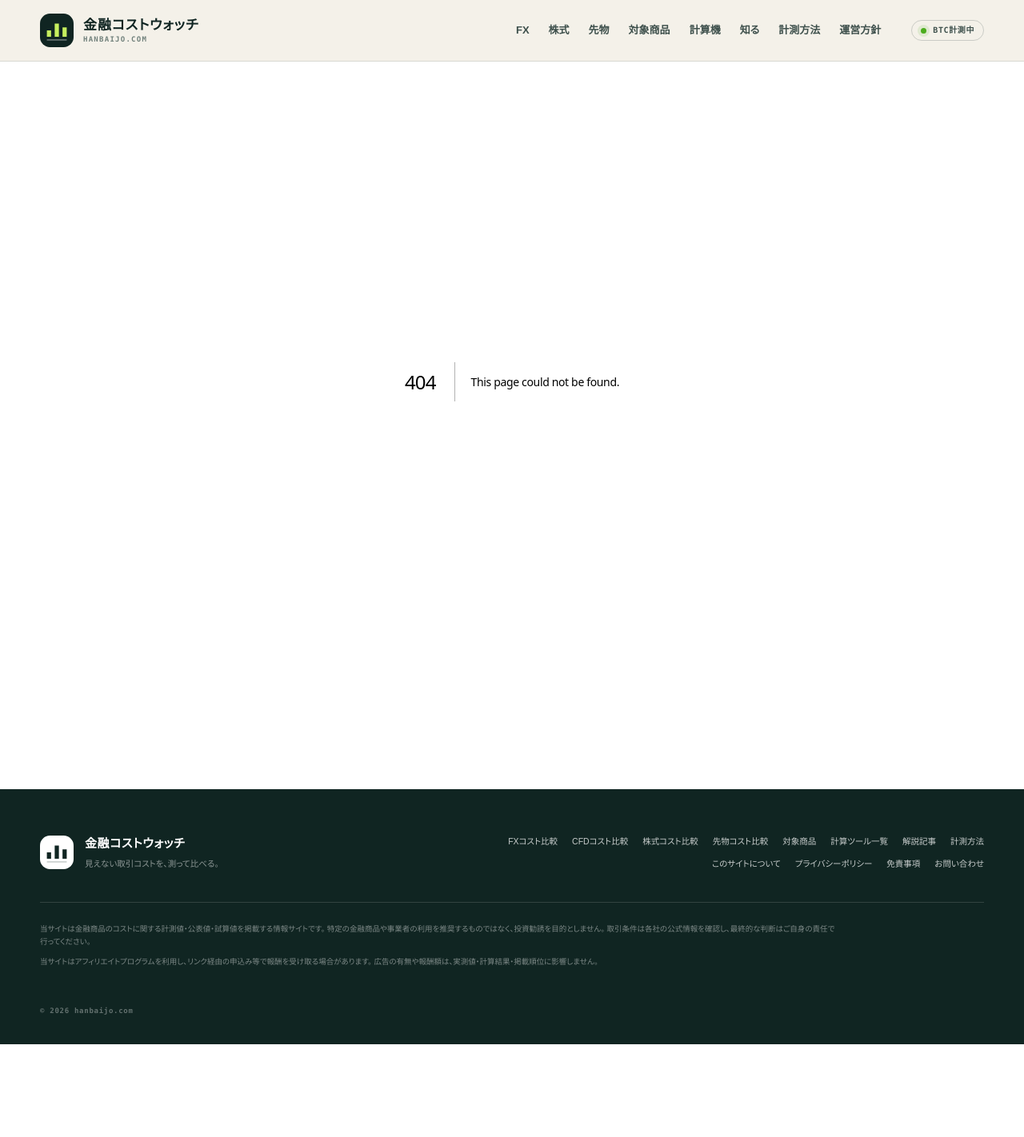
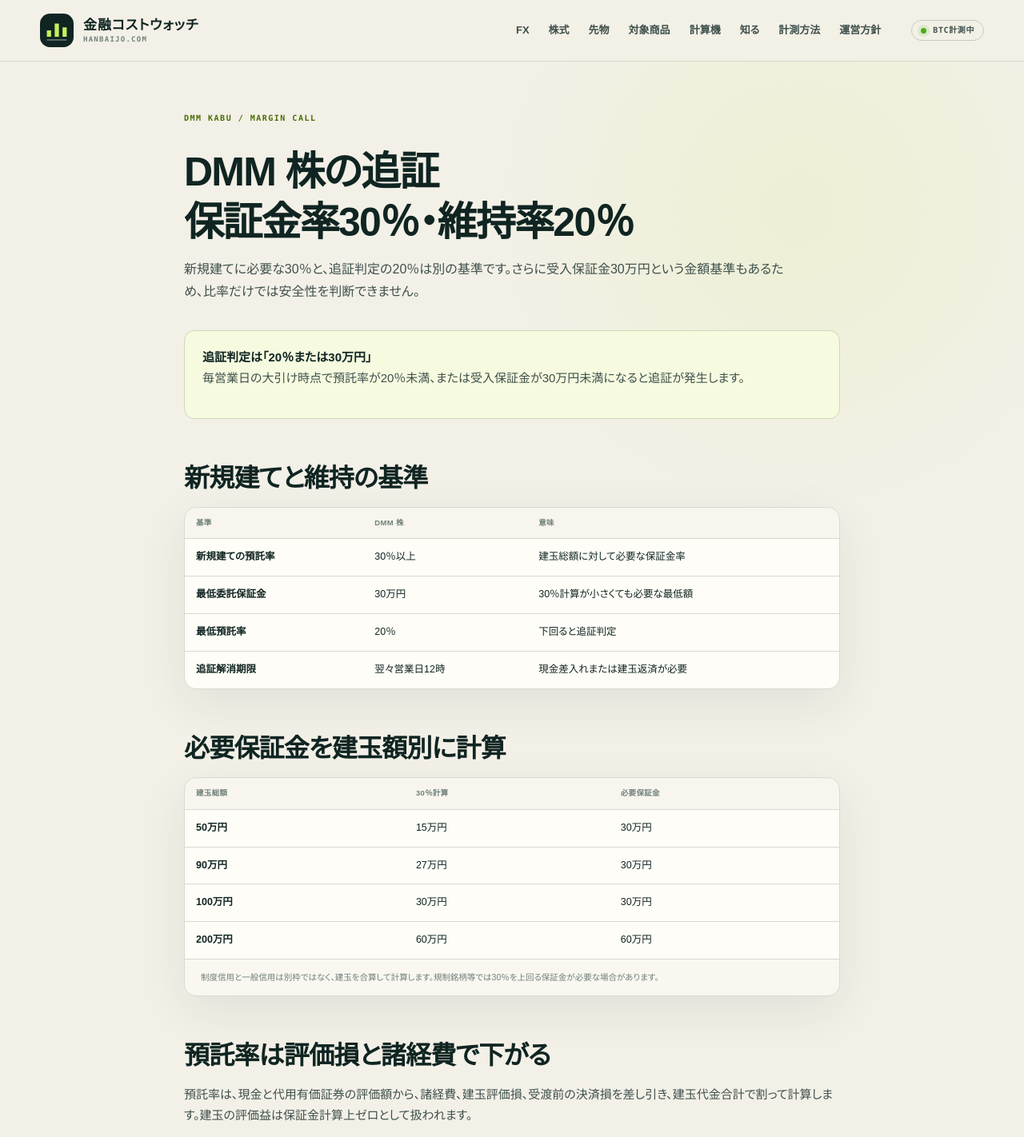
Before and after one commit to mrok18/hanbaijo, a Next.js app: page /articles/dmm-kabu-margin-call-maintenance-rate in a window 1280 px wide. Before the commit this address had no page. Shown: the top 1422 px of the page at 80% size. Before the commit the page ends 1306 px from the top, so only its background shows below. Built offline with nearby package versions, Linux system fonts and the light colour scheme.

Commit message:
Add DMM Kabu margin call guide

```diff
--- /dev/null
+++ b/app/articles/dmm-kabu-margin-call-maintenance-rate/page.tsx
@@ -0,0 +1,81 @@
+import Link from 'next/link';
+import AffiliateOfferCard from '@/components/AffiliateOfferCard';
+import { AFFILIATE_OFFERS } from '@/lib/affiliates';
+
+export const metadata = {
+  title: 'DMM 株の追証はいくらから？保証金率30％・維持率20％を計算',
+  description: 'DMM 株の国内信用取引について、最低保証金30万円、委託保証金率30％、最低預託率20％、追証の判定、期限、入金・返済による解消を整理します。',
+};
+
+const faq = [
+  { q: 'DMM 株の国内信用取引はいくらから始められますか？', a: '建玉総額の30％以上かつ30万円以上の委託保証金が必要です。計算上30％が30万円未満でも、最低30万円が必要です。' },
+  { q: '追証は何％で発生しますか？', a: '毎営業日の大引け時点で預託率が20％を下回った場合、または受入保証金が30万円を下回った場合に発生します。' },
+  { q: '翌日に株価が戻れば追証は消えますか？', a: '消えません。一度発生した追証は相場変動による自然解消が認められず、期限までに入金または建玉返済が必要です。' },
+] as const;
+
+export default function Page() {
+  const jsonLd = { '@context': 'https://schema.org', '@graph': [
+    { '@type': 'Article', headline: metadata.title, description: metadata.description, datePublished: '2026-09-09', dateModified: '2026-09-09', mainEntityOfPage: 'https://hanbaijo.com/articles/dmm-kabu-margin-call-maintenance-rate', author: { '@type': 'Organization', name: '金融コストウォッチ' }, publisher: { '@type': 'Organization', name: '金融コストウォッチ' } },
+    { '@type': 'FAQPage', mainEntity: faq.map((item) => ({ '@type': 'Question', name: item.q, acceptedAnswer: { '@type': 'Answer', text: item.a } })) },
+  ] };
+
+  return <article>
+    <script type="application/ld+json" dangerouslySetInnerHTML={{ __html: JSON.stringify(jsonLd).replace(/</g, '\\u003c') }} />
+    <p className="page-kicker">DMM KABU / MARGIN CALL</p>
+    <h1>DMM 株の追証<br />保証金率30％・維持率20％</h1>
+    <p className="lede">新規建てに必要な30％と、追証判定の20％は別の基準です。さらに受入保証金30万円という金額基準もあるため、比率だけでは安全性を判断できません。</p>
+
+    <div className="callout"><strong>追証判定は「20％または30万円」</strong><p>毎営業日の大引け時点で預託率が20％未満、または受入保証金が30万円未満になると追証が発生します。</p></div>
+
+    <h2>新規建てと維持の基準</h2>
+    <div className="data-panel"><div className="table-scroll"><table className="rates comparison-table"><thead><tr><th>基準</th><th>DMM 株</th><th>意味</th></tr></thead><tbody>
+      <tr><td className="ex-name">新規建ての預託率</td><td>30％以上</td><td>建玉総額に対して必要な保証金率</td></tr>
+      <tr><td className="ex-name">最低委託保証金</td><td>30万円</td><td>30％計算が小さくても必要な最低額</td></tr>
+      <tr><td className="ex-name">最低預託率</td><td>20％</td><td>下回ると追証判定</td></tr>
+      <tr><td className="ex-name">追証解消期限</td><td>翌々営業日12時</td><td>現金差入れまたは建玉返済が必要</td></tr>
+    </tbody></table></div></div>
+
+    <h2>必要保証金を建玉額別に計算</h2>
+    <div className="data-panel"><div className="table-scroll"><table className="rates comparison-table"><thead><tr><th>建玉総額</th><th>30％計算</th><th>必要保証金</th></tr></thead><tbody>
+      <tr><td className="ex-name">50万円</td><td>15万円</td><td>30万円</td></tr>
+      <tr><td className="ex-name">90万円</td><td>27万円</td><td>30万円</td></tr>
+      <tr><td className="ex-name">100万円</td><td>30万円</td><td>30万円</td></tr>
+      <tr><td className="ex-name">200万円</td><td>60万円</td><td>60万円</td></tr>
+    </tbody></table></div><p className="panel-note">制度信用と一般信用は別枠ではなく、建玉を合算して計算します。規制銘柄等では30％を上回る保証金が必要な場合があります。</p></div>
+
+    <h2>預託率は評価損と諸経費で下がる</h2>
+    <p>預託率は、現金と代用有価証券の評価額から、諸経費、建玉評価損、受渡前の決済損を差し引き、建玉代金合計で割って計算します。建玉の評価益は保証金計算上ゼロとして扱われます。</p>
+    <div className="fx-formula"><span>単純化した追証例</span><strong>（現金45万円 − 評価損16万円）÷ 建玉150万円</strong><b>≒ 19.33％</b><small>20％未満かつ受入保証金29万円となるため追証。諸経費等を除く仮定例です。</small></div>
+
+    <h2>株を担保にすると二重に変動する</h2>
+    <p>国内上場有価証券の代用掛目は原則として前営業日の最終価格等の80％、対象となる米国上場有価証券は前々営業日の最終価格の60％です。銘柄や規制により掛目が異なる場合があります。</p>
+    <p>代用株が値下がりすると、信用建玉が変わらなくても保証金評価額が減ります。建玉の評価損と代用株の値下がりが同時に起きれば、預託率はより速く低下します。</p>
+
+    <h2>追証を解消する2つの方法</h2>
+    <ol><li><strong>現金を差し入れる：</strong>追加保証金を証券アカウントへ入金する</li><li><strong>建玉を返済する：</strong>反対売買した建玉代金の20％が追証解消額に充当される</li></ol>
+    <p>追証発生日の翌々営業日12時までに必要額を解消します。他社からの株式入庫やFX代用からの株式振替は追証解消額へ充当できません。</p>
+    <p><Link href="/articles/dmm-kabu-deposit-methods">DMM 株の入金方法を確認 →</Link></p>
+
+    <h2>相場回復では自然解消しない</h2>
+    <div className="callout"><strong>翌日20％へ戻っても対応が必要</strong><p>一度確定した追証は、値上がりで預託率が回復しても消えません。取引画面に表示された追証額と期限を基準に対応します。</p></div>
+    <p>期限までに解消しない場合、差入期限当日の後場寄付で全信用建玉が強制返済されます。強制返済後に損金が残れば、不足分の入金も必要です。</p>
+
+    <h2>追証を避ける管理方法</h2>
+    <ul><li>30％ぎりぎりではなく現金余力を残す</li><li>建玉と同じ方向へ動きやすい代用株へ集中しない</li><li>決算、権利日、連休前に維持率を確認する</li><li>未実現利益を保証金余力として過信しない</li><li>金利・貸株料など日々の諸経費も織り込む</li><li>追証通知を待たず、取引画面の預託率を確認する</li></ul>
+    <p><Link href="/articles/dmm-kabu-margin-trading-cost">信用取引の金利・貸株料を計算 →</Link></p>
+
+    <h2>よくある質問</h2>
+    {faq.map((item) => <section key={item.q}><h3>{item.q}</h3><p>{item.a}</p></section>)}
+
+    <section className="article-sources" aria-labelledby="sources"><h2 id="sources">参照した公式資料</h2><ul>
+      <li><a href="https://kabu.dmm.com/start/guide/margin_beginner/margin/" target="_blank" rel="noopener noreferrer">DMM 株「委託保証金と追証」</a></li>
+      <li><a href="https://kabu.dmm.com/jp/margin/outline/" target="_blank" rel="noopener noreferrer">DMM 株「信用取引の商品概要・取引ルール」</a></li>
+      <li><a href="https://kabu.dmm.com/support/faqs/article/00299/" target="_blank" rel="noopener noreferrer">DMM 株「委託保証金率と最低委託保証金率」</a></li>
+      <li><a href="https://kabu.dmm.com/support/faqs/article/00300/" target="_blank" rel="noopener noreferrer">DMM 株「国内信用取引の追証」</a></li>
+      <li><a href="https://kabu.dmm.com/support/faqs/article/00311/" target="_blank" rel="noopener noreferrer">DMM 株「追証は自然解消するか」</a></li>
+    </ul><p>保証金・追証ルールは2026年9月9日に確認しました。銘柄規制や市場状況により条件が変わるため、取引画面と最新書面を確認してください。</p></section>
+
+    <section className="article-affiliate" aria-label="DMM 株の広告"><AffiliateOfferCard offer={AFFILIATE_OFFERS['dmm-kabu']} /><p className="affiliate-disclosure">上記はA8.netの提携広告です。広告報酬は記事内容や評価に影響しません。信用取引は保証金を上回る損失が生じる可能性があります。</p></section>
+    <p><Link href="/stocks/dmm-kabu">DMM 株のコストシート →</Link></p>
+  </article>;
+}
--- a/app/articles/posts.ts
+++ b/app/articles/posts.ts
@@ -1,4 +1,5 @@
 export const POSTS = [
+  { slug: 'dmm-kabu-margin-call-maintenance-rate', category: '国内株・DMM 株', title: 'DMM 株の追証はいくらから？保証金率30％・維持率20％を計算', desc: '最低保証金30万円、委託保証金率30％、最低預託率20％、追証の判定、期限、入金・返済による解消を整理する。' },
   { slug: 'dmm-kabu-margin-trading-cost', category: '国内株・DMM 株', title: 'DMM 株の信用取引手数料は無料？金利・貸株料・逆日歩を計算', desc: '0円の売買手数料と、買方金利、貸株料、逆日歩、事務管理費、名義書換料、デイトレ強制決済を整理する。' },
   { slug: 'dmm-kabu-ipo-application', category: '国内株・DMM 株', title: 'DMM 株のIPO申込方法｜前受金不要・完全平等抽選と当選後の手順', desc: '抽選時の資金、完全平等抽選、申込上限、当選・補欠当選後の購入意思表示、NISA口座区分を整理する。' },
   { slug: 'dmm-kabu-dividend-receiving-tax', category: '証券・DMM 株', title: 'DMM 株の配当金はいつ・どこに入る？受取方法と税金を整理', desc: '3つの配当金受取方式、入金時期、税率、特定口座の損益通算、NISAで非課税にする条件を整理する。' },
--- a/app/stocks/dmm-kabu/page.tsx
+++ b/app/stocks/dmm-kabu/page.tsx
@@ -5,6 +5,7 @@ import { AFFILIATE_OFFERS } from '@/lib/affiliates';
 export const metadata = { title: 'DMM 株の国内株手数料・コスト', description: 'DMM 株の国内株現物における1注文ごとの手数料と、信用・米国株で異なる条件を公式情報から整理します。' };
 export default function Page() {
   return <StockProviderFactSheet provider={STOCK_PROVIDERS['dmm-kabu']} affiliateOffer={AFFILIATE_OFFERS['dmm-kabu']} relatedArticles={[
+    { href: '/articles/dmm-kabu-margin-call-maintenance-rate', title: '保証金と追証を計算', description: '最低30万円、30％の新規建て、20％の追証判定と解消期限を整理します。' },
     { href: '/articles/dmm-kabu-margin-trading-cost', title: '信用取引の総コスト', description: '0円手数料の外にある金利、貸株料、逆日歩、管理費を計算します。' },
     { href: '/articles/dmm-kabu-ipo-application', title: 'IPOの申込方法', description: '前受金不要、完全平等抽選、当選・補欠当選後の購入手続きを整理します。' },
     { href: '/articles/dmm-kabu-dividend-receiving-tax', title: '配当金の受取方法と税金', description: '3つの方式、入金日、特定口座の損益通算、NISA非課税の条件を整理します。' },
--- a/app/stocks/page.tsx
+++ b/app/stocks/page.tsx
@@ -111,6 +111,7 @@ export default function StocksPage() {
           <article className="affiliate-card"><div className="affiliate-card-head"><span>INCOME</span><b>DMM 株</b></div><p className="affiliate-category">DIVIDEND</p><h3>配当金の受取方法と税金</h3><p>証券口座・銀行・郵便局の違いと、NISA非課税、損益通算を整理します。</p><Link href="/articles/dmm-kabu-dividend-receiving-tax">記事を読む →</Link></article>
           <article className="affiliate-card"><div className="affiliate-card-head"><span>APPLY</span><b>DMM 株</b></div><p className="affiliate-category">IPO</p><h3>IPOの申込と抽選</h3><p>前受金不要、完全平等抽選、当選・補欠当選後の購入手続きを整理します。</p><Link href="/articles/dmm-kabu-ipo-application">記事を読む →</Link></article>
           <article className="affiliate-card"><div className="affiliate-card-head"><span>COST</span><b>DMM 株</b></div><p className="affiliate-category">MARGIN TRADING</p><h3>信用取引の総コスト</h3><p>売買手数料0円の外にある金利、貸株料、逆日歩、管理費を計算します。</p><Link href="/articles/dmm-kabu-margin-trading-cost">記事を読む →</Link></article>
+          <article className="affiliate-card"><div className="affiliate-card-head"><span>RISK</span><b>DMM 株</b></div><p className="affiliate-category">MARGIN CALL</p><h3>保証金と追証</h3><p>最低30万円、30％の新規建て、20％の追証判定と解消期限を整理します。</p><Link href="/articles/dmm-kabu-margin-call-maintenance-rate">記事を読む →</Link></article>
         </div>
       </section>
 
```
